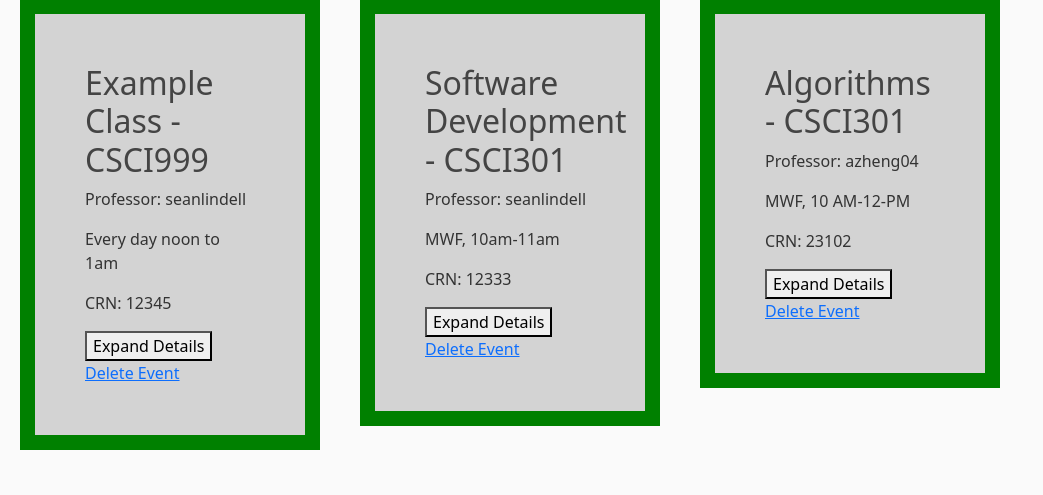
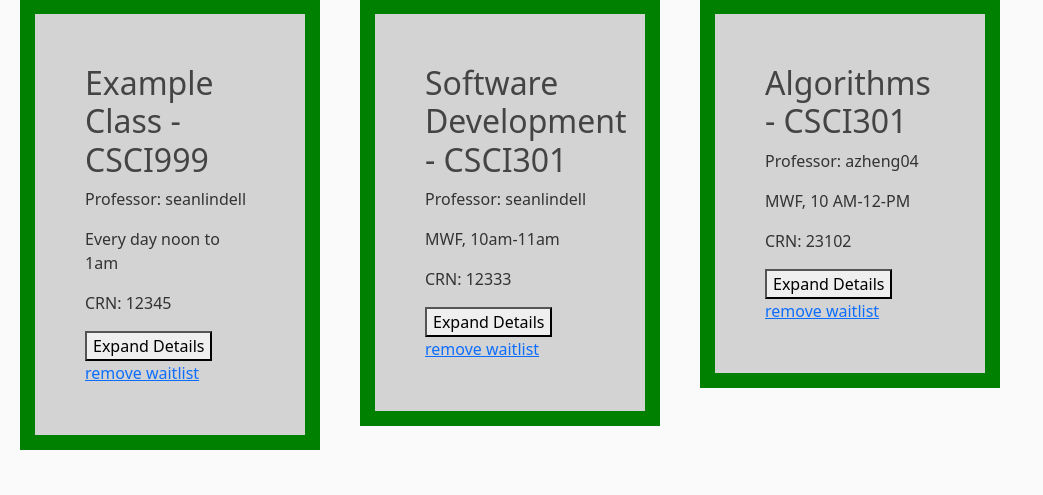
Before and after one commit to MightyThor10/waitlist, a Django app: template Code/studentview/templates/studentview/home.html in a window 1280 px wide. Shown: the part 157-652 px from the top of the page, without its empty margins (0-1043 px from the left). Run offline with Django 4.2, Linux system fonts and the light colour scheme; the template is opened without the code that fills it: values that come from a table or form of the project are taken from there, others are empty; data comes from the database, SQL or seed files in the repository.

Commit message:
leave waitlist functionality implemented

```diff
--- a/Code/studentview/templates/studentview/home.html
+++ b/Code/studentview/templates/studentview/home.html
@@ -11,7 +11,7 @@
         <p>CRN: {{class.crn}}</p>
         <p>{{class.waitlistposition}}</p>
         <button onclick="window.location.href='/studenthome/{{class.pk}}/detail';">  Expand Details </button>
-        <a href="{% url 'remove-from-waitlist' class.pk%}" >Delete Event</a>
+        <a href="{% url 'remove-from-waitlist' class.pk%}" >remove waitlist</a>
     </div>
 
     {%endfor%}
```
